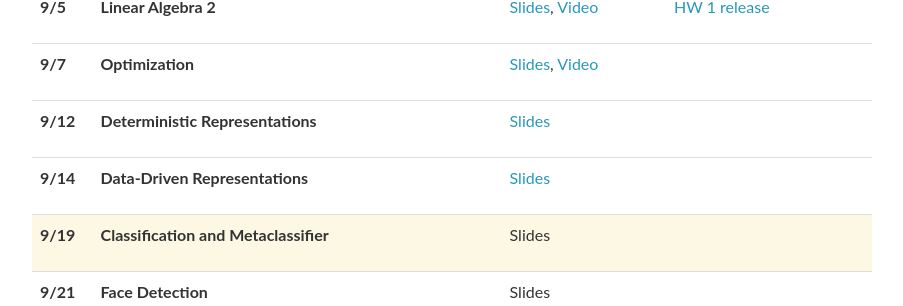
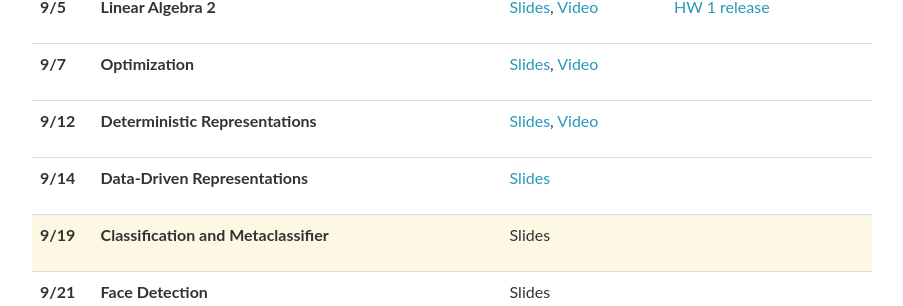
Before and after one commit to cmu-mlsp/cmu-11-755-website, a Jekyll site: the page built from fall2023/_pages/schedule.md, in a window 1280 px wide and 900 px high. Shown: the part 381-687 px from the top of the window, without its empty margins (188-1091 px from the left). Built offline with Jekyll 4.4.1, drawn with Linux system fonts in a browser that asks for light colours; nearby versions of some CDN libraries; comment, search, counter and statistics services are not loaded.

Commit message:
lecture 6

```diff
--- a/_data/lectures_2023.yml
+++ b/_data/lectures_2023.yml
@@ -40,7 +40,7 @@
     <strong>Deterministic Representations</strong>
   topics:
   lectures: >
-    <a href="https://piazza.com/class_profile/get_resource/lltl7rebh4r4p1/lmgg4j35eow4h6">Slides</a>
+    <a href="https://piazza.com/class_profile/get_resource/lltl7rebh4r4p1/lmgg4j35eow4h6">Slides</a>, <a href="https://www.youtube.com/watch?v=Xq-Si7r1yGI">Video</a>
   readings:
   Homeworks:
 
```
